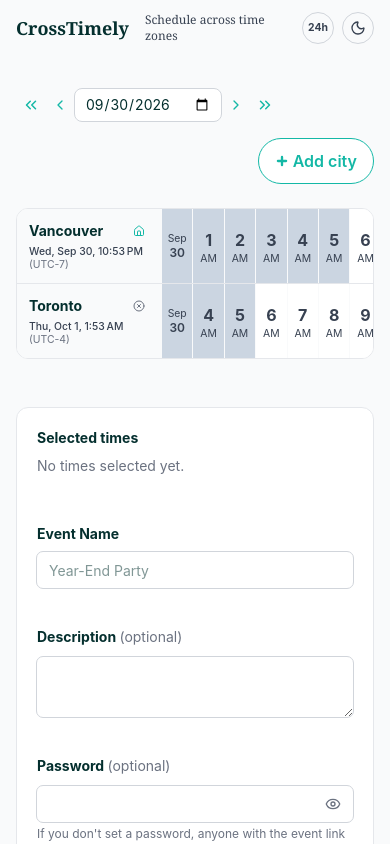
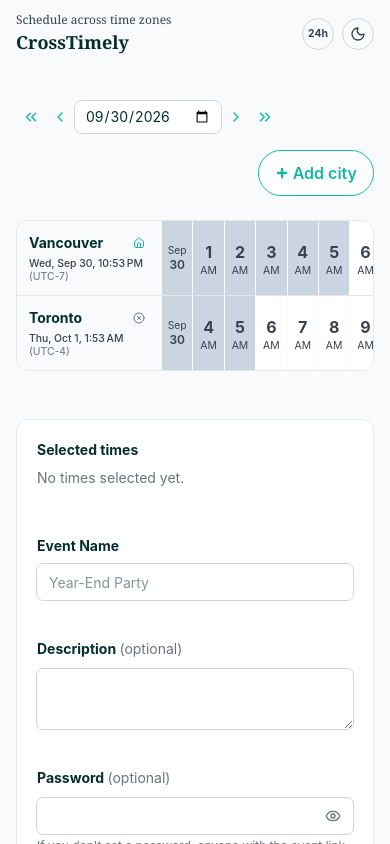
Before and after one commit to masuyama13/scheduling-polls, a React (Vite) app in the folder frontend/: page / in a window 390 px wide. Shown: the top 844 px of the page. Built offline with nearby package versions, Linux system fonts and the light colour scheme.

Commit message:
Keep the header tagline readable on mobile

```diff
--- a/frontend/src/components/Header.tsx
+++ b/frontend/src/components/Header.tsx
@@ -11,10 +11,12 @@ export default function Header() {
   return (
     <header className="w-full">
       <div className="mx-auto flex max-w-4xl items-center gap-4 px-4 py-3">
-        <span className="font-serif text-lg font-semibold text-content-primary">
-          <Link to="/">{SERVICE_NAME}</Link>
-        </span>
-        <span className="font-serif text-xs text-content-secondary">Schedule across time zones</span>
+        <div className="flex min-w-0 flex-col-reverse items-start sm:flex-row sm:items-center sm:gap-4">
+          <span className="font-serif text-lg font-semibold text-content-primary">
+            <Link to="/">{SERVICE_NAME}</Link>
+          </span>
+          <span className="font-serif text-xs text-content-secondary">Schedule across time zones</span>
+        </div>
         <div className="ml-auto flex shrink-0 items-center gap-2">
           <button
             type="button"
```
